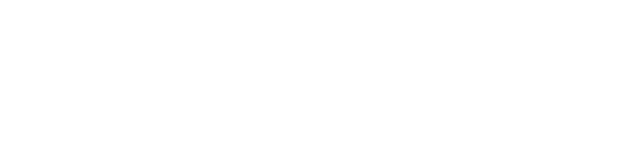
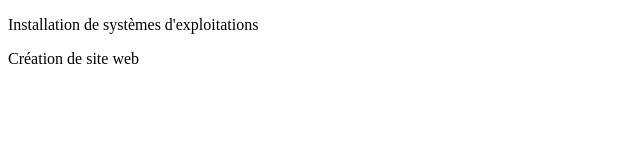
Before and after one commit to fabnoum/git-mon-cv, a plain HTML site: page index.html in a window 1280 px wide. Shown: the whole page, without its empty margins (0-640 px from the left). Drawn offline with Linux system fonts and the light colour scheme.

Commit message:
mise en place de la section competences

```diff
--- a/index.html
+++ b/index.html
@@ -8,5 +8,7 @@
 </head>
 <body>
 
+    <p>Installation de systèmes d'exploitations</p>
+    <p>Création de site web</p>
 </body>
 </html>
```
